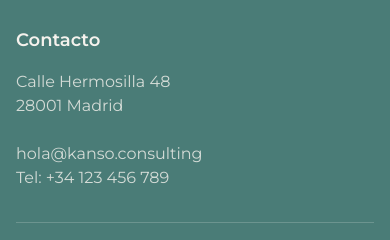
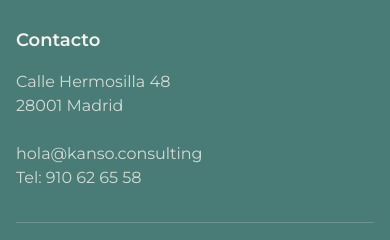
Before and after one commit to KansoConsulting/kansoweb, a Next.js app: page / in a window 390 px wide. Shown: the part 10936-11176 px from the top of the page. Built offline with nearby package versions, Linux system fonts and the light colour scheme; a web font is replaced by a local one.

Commit message:
Update footer phone number

```diff
--- a/components/Footer.tsx
+++ b/components/Footer.tsx
@@ -43,7 +43,7 @@
               <br />
               hola@kanso.consulting
               <br />
-              Tel: +34 123 456 789
+              Tel: 910 62 65 58
             </p>
           </div>
         </div>
```
